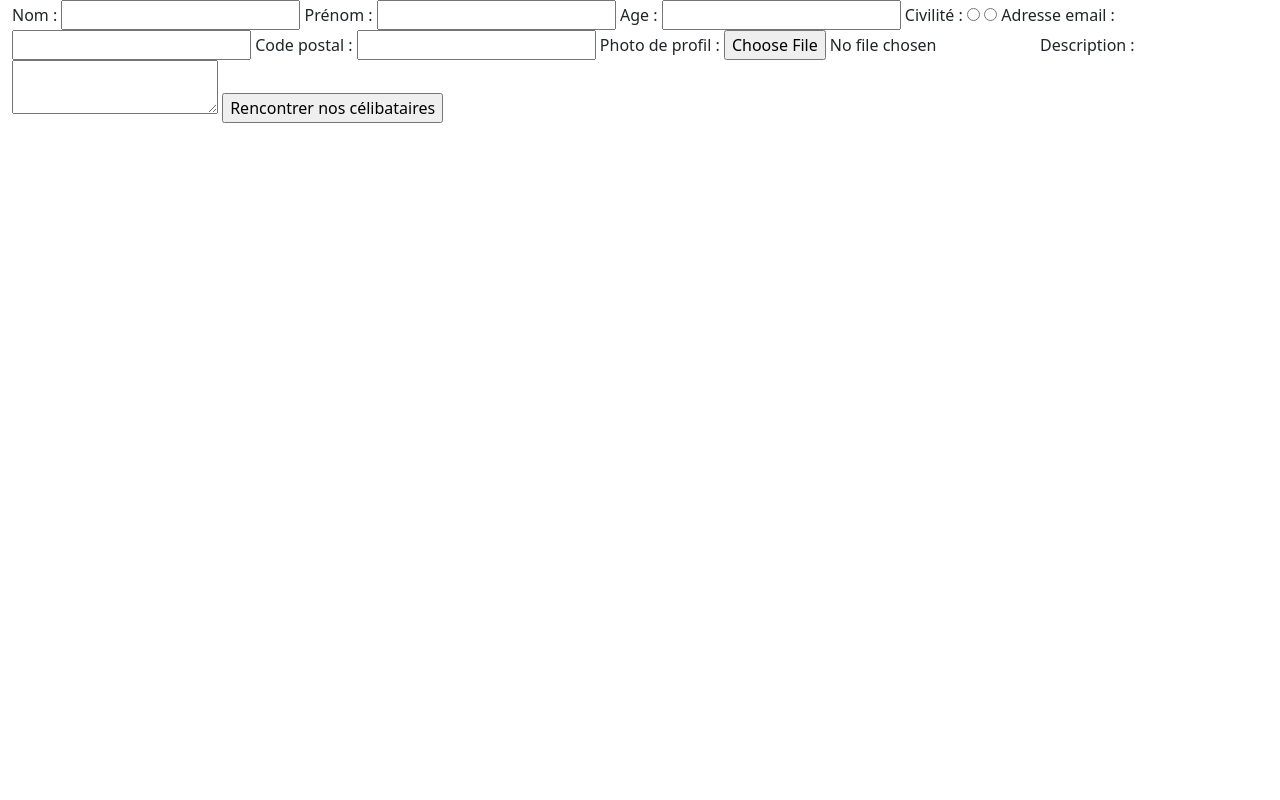
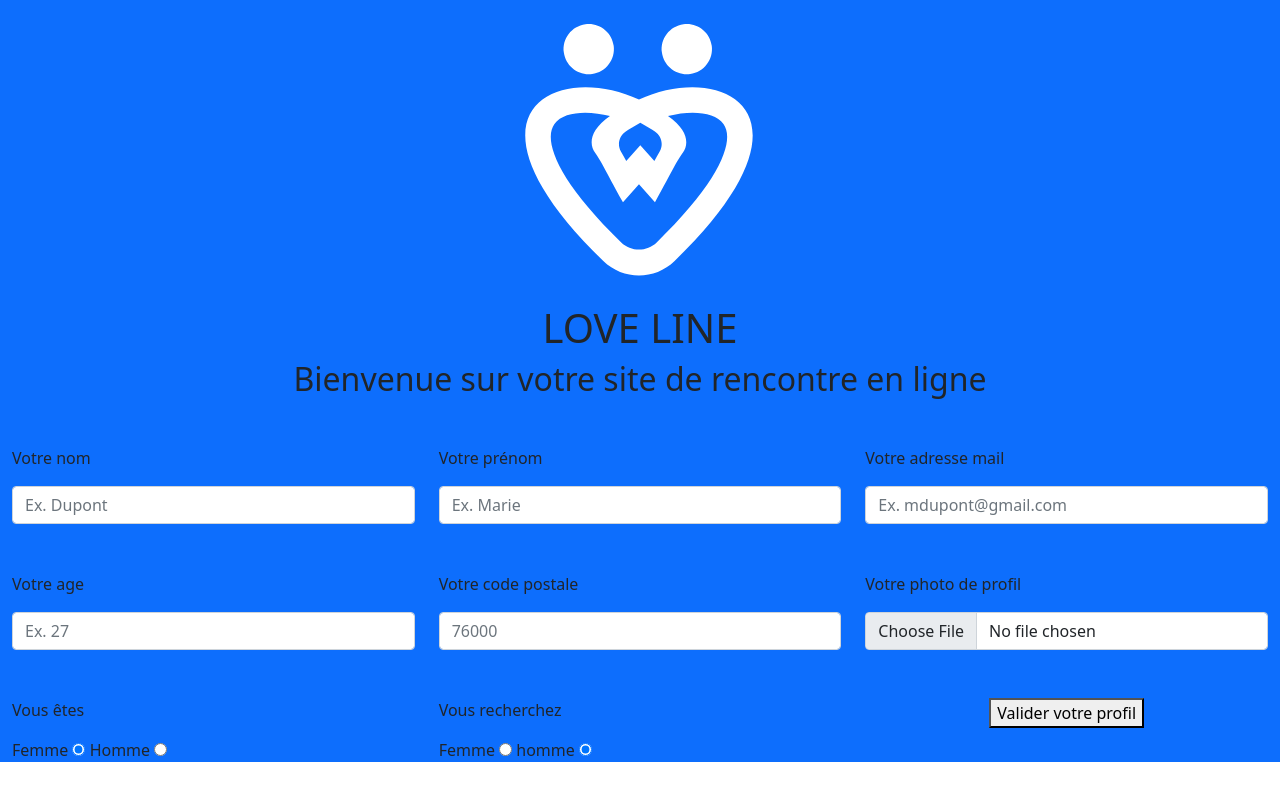
Before and after one commit to theolucas76/siteRencontre, a PHP site: page / in a window 1280 px wide. Run offline with PHP 8.4, Linux system fonts and the light colour scheme.

Commit message:
ajout du formulaire

```diff
--- a/index.php
+++ b/index.php
@@ -1,12 +1,19 @@
 <!DOCTYPE html>
 <html>
+
 <head>
     <meta charset="UTF-8">
     <link href="https://cdn.jsdelivr.net/npm/bootstrap@5.0.0-beta1/dist/css/bootstrap.min.css" rel="stylesheet" integrity="sha384-giJF6kkoqNQ00vy+HMDP7azOuL0xtbfIcaT9wjKHr8RbDVddVHyTfAAsrekwKmP1" crossorigin="anonymous">
     <meta name="viewport" content="width=device-width, initial-scale=1.0">
+    <meta name="description" content="HTML">
+    <title>Love Line Site de rencontre</title>
+    <link rel="stylesheet" href="assets/css/style.css">
+    <link rel="icon" href="assets/img/logo.ico" />
 </head>
+
 <body>
-       <!-- <?php //include("index_controller.php");?> -->
+    <!-- <?php //include("index_controller.php");
+            ?> -->
     <div class="row m-0 p-0">
 
         <!--  titre LOVELINE -->
@@ -21,27 +28,89 @@
         <!--------------------------------------------------------------------------------------------------------------------------------------->
         <!-------------------------------------------------------FORMULAIRE---------------------------------------------------------------------->
         <!--------------------------------------------------------------------------------------------------------------------------------------->
-            <form method="post" action="lovers.php">
-                <label for="lastname">Nom : </label>
-                <input type="text" id="lastname" name="lastname" required>
-                <label for="firstname">Prénom : </label>
-                <input type="text" id="firstname" name="firstname">
-                <label for="age">Age : </label>
-                <input type="text" id="age" name="age">
-                <label for="gender">Civilité : </label>
-                <input type="radio" id="gender" name="gender" value="Homme">
-                <input type="radio" id="gender" name="gender" value="Femme">
-                <label for="mail">Adresse email : </label>
-                <input type="mail" id="mail" name="mail">
-                <label for="zipcode">Code postal : </label>
-                <input type="text" id="zipcode" name="zipcode">
-                <label for="img">Photo de profil : </label>
-                <input type="file" id="img" name="img">
-                <label for="description">Description : </label>
-                <textarea id="description" name="description"></textarea>
-                <input type="submit" name="bouton" value="Rencontrer nos célibataires">
+        <div class="container-fluid bg-primary">
+        <div class="row">
+            <header class="col text-center">
+                <img src="assets/img/logowhite.png"
+							alt="logo Love Line">
+                <h1>LOVE LINE</h1>
+                <h2 class="mb-5">Bienvenue sur votre site de rencontre en ligne </h2>
+            </header>
+            <form>
+                <div class="row mb-5">
+                    <div class="col-md-4">
+                        <div class="form-group">
+                            <label for="lastname" class="mb-3">Votre nom</label>
+                            <input type="lastname" class="form-control" id="lastname" placeholder="Ex. Dupont">
+                        </div>
+
+                    </div>
+                    <div class="col-md-4">
+                        <div class="form-group">
+                            <label for="firstname" class="mb-3">Votre prénom </label>
+                            <input type="firstname" id="firstname" class="form-control" name="firstname"
+                                placeholder="Ex. Marie">
+                        </div>
+                    </div>
+                    <div class="col-md-4">
+                        <div class="form-group">
+                            <label for="email" class="mb-3">Votre adresse mail </label>
+                            <input type="email" id="email" class="form-control" name="email"
+                                placeholder="Ex. mdupont@gmail.com">
+                        </div>
+                    </div>
+                </div>
+                <div class="row mb-5">
+                    <div class="col-md-4">
+                        <div class="form-group">
+                            <label for="age" class="mb-3">Votre age</label>
+                            <input type="number" class="form-control" id="age" placeholder="Ex. 27">
+                        </div>
+
+                    </div>
+                    <div class="col-md-4">
+                        <div class="form-group">
+                            <label for="zipCode" class="mb-3">Votre code postale </label>
+                            <input type="number" id="zipCode" class="form-control" name="zipCode" placeholder="76000">
+                        </div>
+                    </div>
+                    <div class="col-md-4">
+                        <div class="form-group">
+                            <label for="profilPicture" class="mb-3">Votre photo de profil </label>
+                            <input type="file" id="profilPicture" class="form-control" name="profilPicture">
+                        </div>
+                    </div>
+                </div>
+                <div class="row">
+                    <div class="col-md-4">
+                        <p>Vous êtes</p>
+                        <div class="form-group">
+                            <label for="female">Femme</label>
+                            <input type="radio" id="female" name="female" value="Femme" checked>
+                            <label for="male">Homme</label>
+                            <input type="radio" id="male" name="male" value="Homme">
+                        </div>
+                    </div>
+                    <div class="col-md-4">
+                        <p>Vous recherchez</p>
+                        <div class="form-group">
+                            <label for="female">Femme</label>
+                            <input type="radio" id="female" name="female" value="Femme">
+                            <label for="male">homme</label>
+                            <input type="radio" id="male" name="male" value="Homme" checked>
+                        </div>
+                    </div>
+                    <div class="col-md-4 d-flex justify-content-center">
+                        <div class="button">
+                            <button type="submit" name="submit">Valider votre profil</button>
+                        </div>
+                    </div>
+
+
+                </div>
             </form>
-        </div>
+
     <script src="https://cdn.jsdelivr.net/npm/bootstrap@5.0.0-beta1/dist/js/bootstrap.bundle.min.js" integrity="sha384-ygbV9kiqUc6oa4msXn9868pTtWMgiQaeYH7/t7LECLbyPA2x65Kgf80OJFdroafW" crossorigin="anonymous"></script>
 </body>
+
 </html>
```
Also changed, not shown: assets/img/background.png (added), assets/img/logo.ico (added), assets/img/logo.png (added), assets/img/logowhite.png (added). Lines whose indentation alone changed are shown as unchanged.
